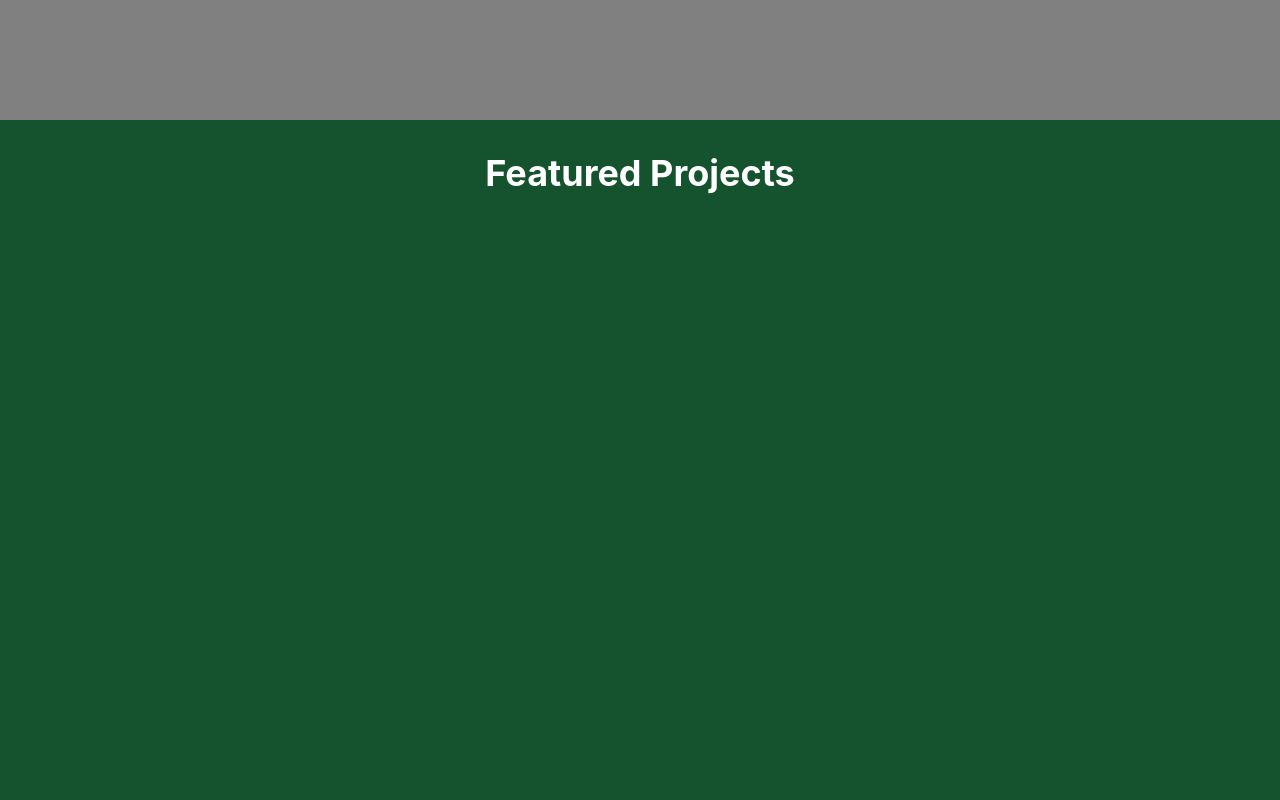
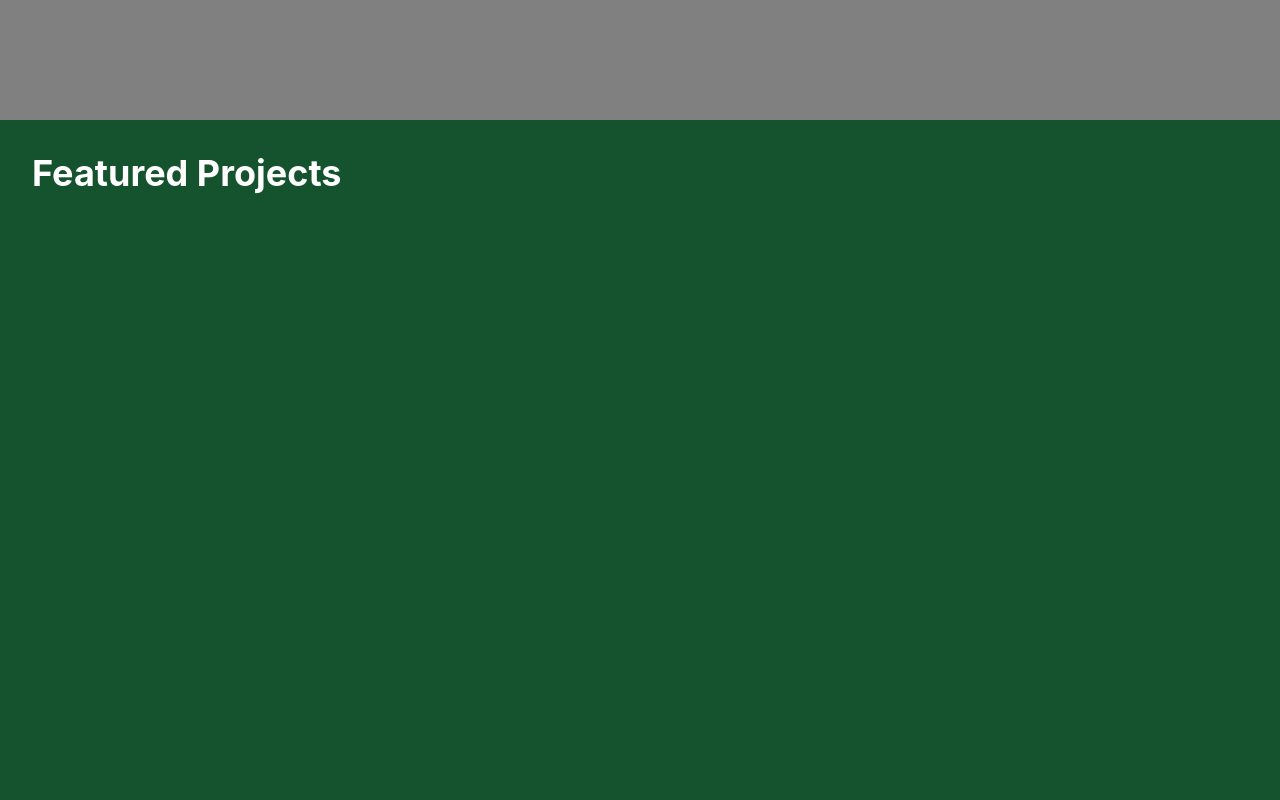
Before and after one commit to DianaZawislak/reactlab, a React (Create React App) app: page / in a window 1280 px wide. Shown: the part 680-1480 px from the top of the page. Built offline with nearby package versions, Linux system fonts and the light colour scheme.

Commit message:
adjusted boxes in fullscree section

```diff
--- a/src/components/FullScreenSection.js
+++ b/src/components/FullScreenSection.js
@@ -8,12 +8,13 @@ const FullScreenSection = ({ children, isDarkBackground, ...boxProps }) => {
   return (
     <VStack
       backgroundColor={boxProps.backgroundColor}
+      bgGradient={boxProps.bgGradient}
       color={isDarkBackground ? "white" : "black"}
-    >
-      <VStack maxWidth="1280px" minHeight="100vh" {...boxProps}>
+      maxWidth="auto" minHeight="100vh" {...boxProps}>
         {children}
       </VStack>
-    </VStack>
+
+
   );
 };
 
```
